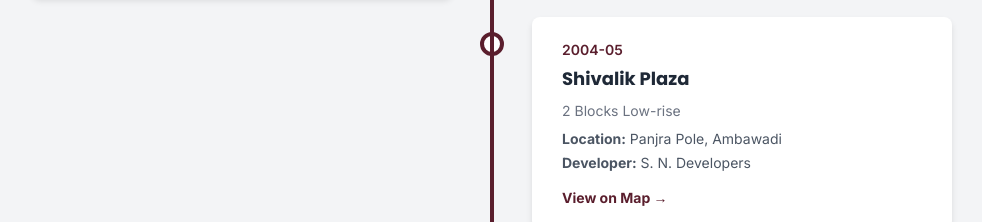
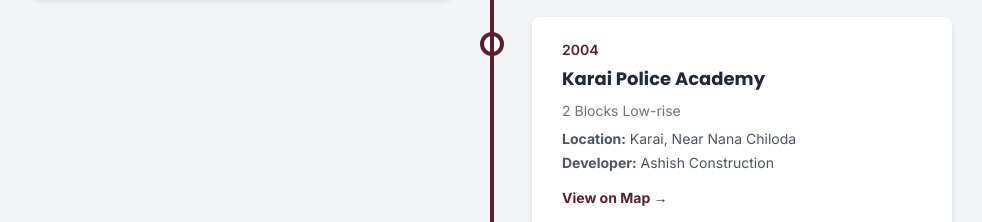
Before and after one commit to Nishh2303/Sidhhi-Engineers, a plain HTML site: page projects.html in a window 1280 px wide. Shown: the part 4306-4528 px from the top of the page, without its empty margins (148-1130 px from the left). Drawn offline with nearby package versions, Linux system fonts and the light colour scheme.

Commit message:
Update projects.html

```diff
--- a/projects.html
+++ b/projects.html
@@ -219,7 +219,7 @@
             { year: "2006-07", name: "Astha Apartment", work: "1 Block Low-rise", location: "Ghatlodia", developer: "Astha Developers", mapQuery: "Ghatlodia+Ahmedabad" },
             { year: "2006-07", name: "Angi Apartment", work: "1 Block Low-rise", location: "B/h. Vardan Tower, Shashtrinagar, Naranpura", developer: "Angi Developers", mapQuery: "Vardan+Tower+Shastrinagar+Ahmedabad" },
             { year: "2005-06", name: "Madhav Residency", work: "2 Blocks Low-rise", location: "Shereton Complex, Opp. Ketav Petrol Pump, Ambawadi", developer: "Giriraj Associates", mapQuery: "Ketav+Petrol+Pump+Ambawadi+Ahmedabad" },
-            { year: "2004-05", name: "Shivalik Plaza", work: "2 Blocks Low-rise", location: "Panjra Pole, Ambawadi", developer: "S. N. Developers", mapQuery: "Shivalik+Plaza+Ambawadi+Ahmedabad" },
+
             { year: "2004", name: "Karai Police Academy", work: "2 Blocks Low-rise", location: "Karai, Near Nana Chiloda", developer: "Ashish Construction", mapQuery: "Gujarat+Police+Academy+Karai+Gandhinagar" },
             { year: "1999-01, 2003", name: "Radhe Apartment", work: "11 Blocks Low-rise (RCC + Masonary)", location: "Opp. Asopalav Bunglows, Bhaikaka Nagar, Thaltej", developer: "Kamdhenu Developers (Kamla Kamdhenu Hall)", mapQuery: "Bhaikaka+Nagar+Thaltej+Ahmedabad" },
             { year: "1998-99", name: "Shankhnad Apartment", work: "1 Block Low-rise", location: "Opp. Torrent Power, Naranpura", developer: "Krishna Developers", mapQuery: "Torrent+Power+Naranpura+Ahmedabad" },
@@ -287,4 +287,5 @@
 
 </body>
 
+
 </html>
```
